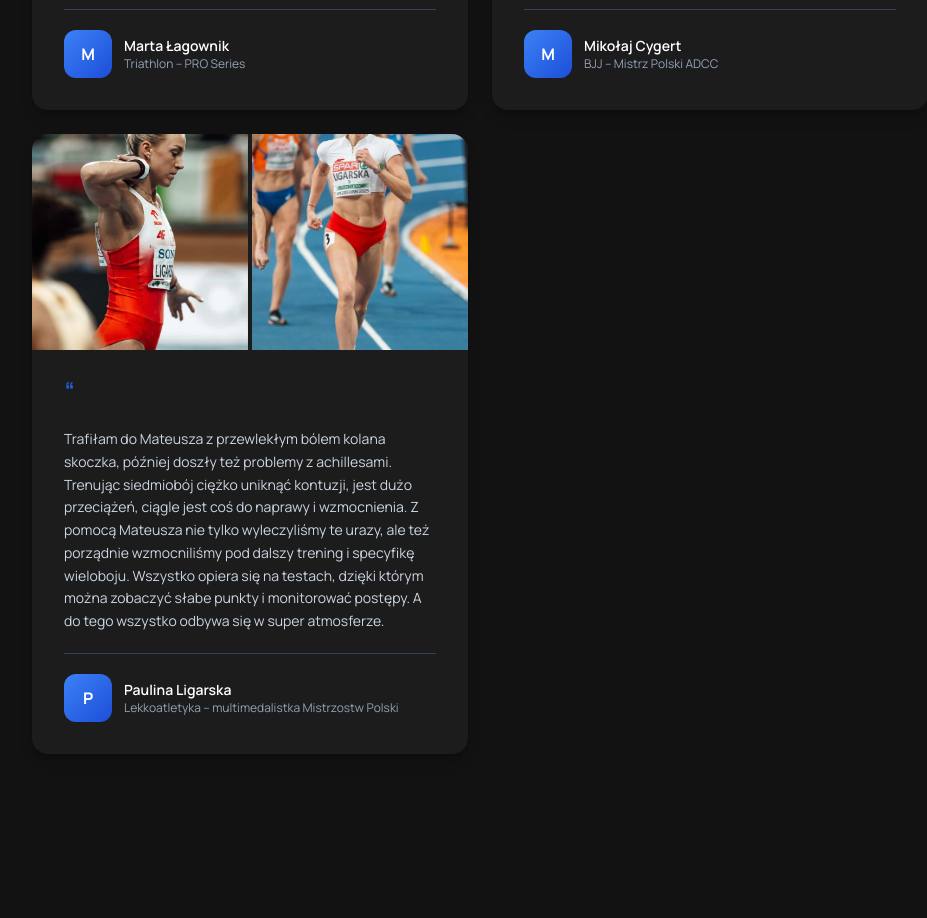
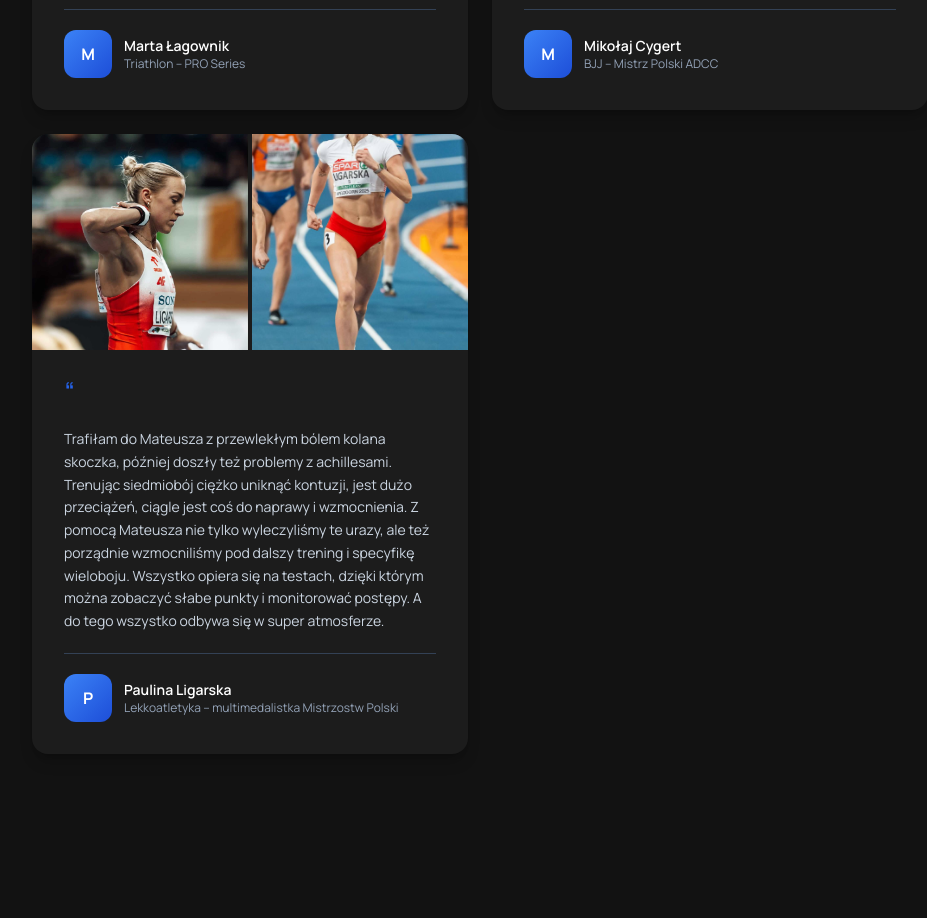
Before and after one commit to matkierat/landing-page, a Next.js app: page / in a window 1280 px wide. Shown: the part 3660-4578 px from the top of the page, without its empty margins (160-1087 px from the left). Built offline with nearby package versions, Linux system fonts and the light colour scheme.

Commit message:
Update SocialProof.tsx

```diff
--- a/components/sections/SocialProof.tsx
+++ b/components/sections/SocialProof.tsx
@@ -1,4 +1,10 @@
 import Image from "next/image";
+
+// Domyślnie zdjęcia są kadrowane od środka; tutaj można to nadpisać dla
+// zdjęć, na których obiekt nie jest wyśrodkowany w kadrze.
+const photoPositions: Record<string, string> = {
+  "/testimonials/Paulina-1.jpg": "object-top",
+};
 
 const stories = [
   {
@@ -76,7 +82,7 @@ export default function SocialProof() {
                         alt={`${story.name} w akcji`}
                         fill
                         sizes="(max-width: 640px) 45vw, (max-width: 1024px) 22vw, 15vw"
-                        className="object-cover"
+                        className={`object-cover ${photoPositions[photo] ?? "object-center"}`}
                       />
                     </div>
                   ))}
```
